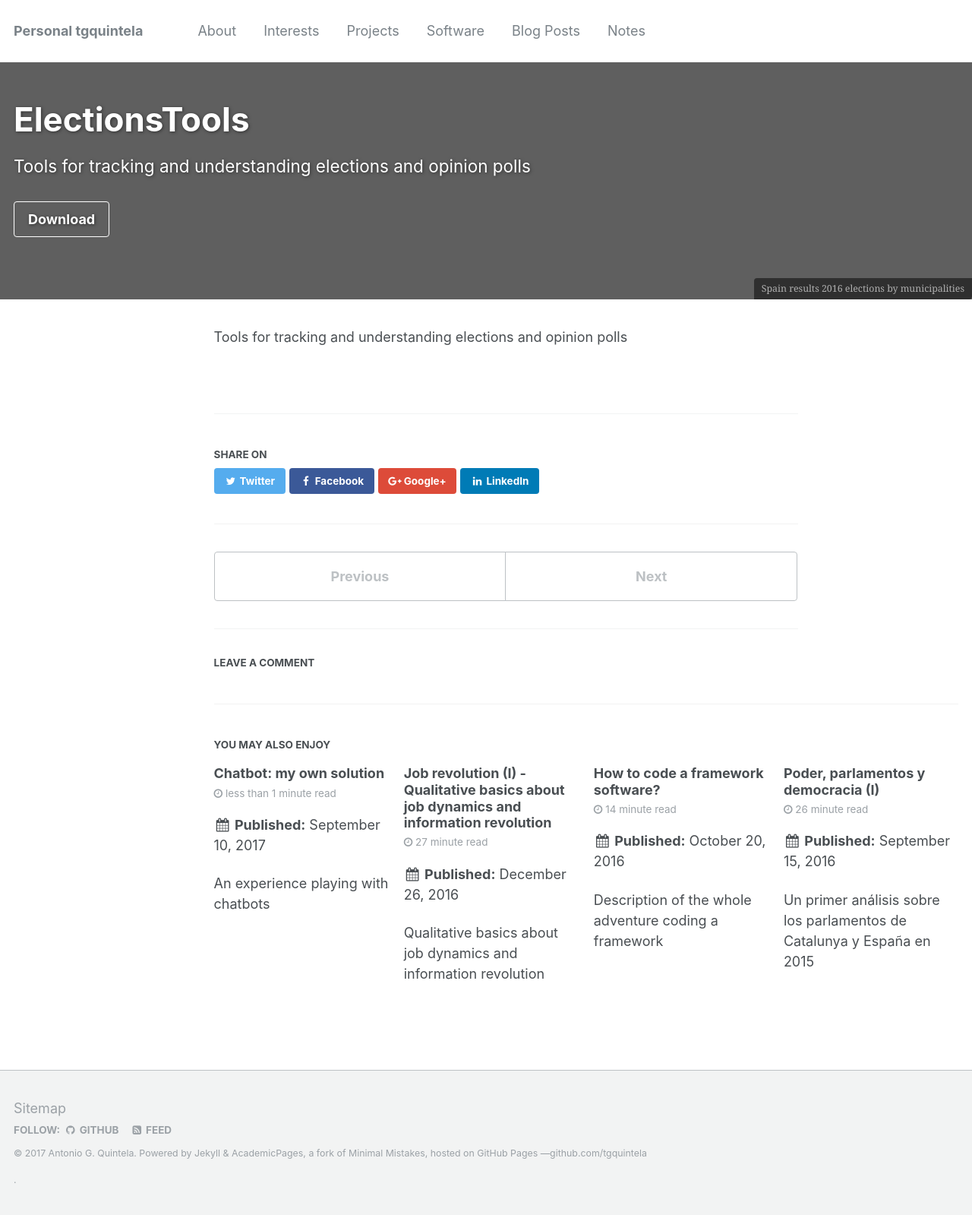
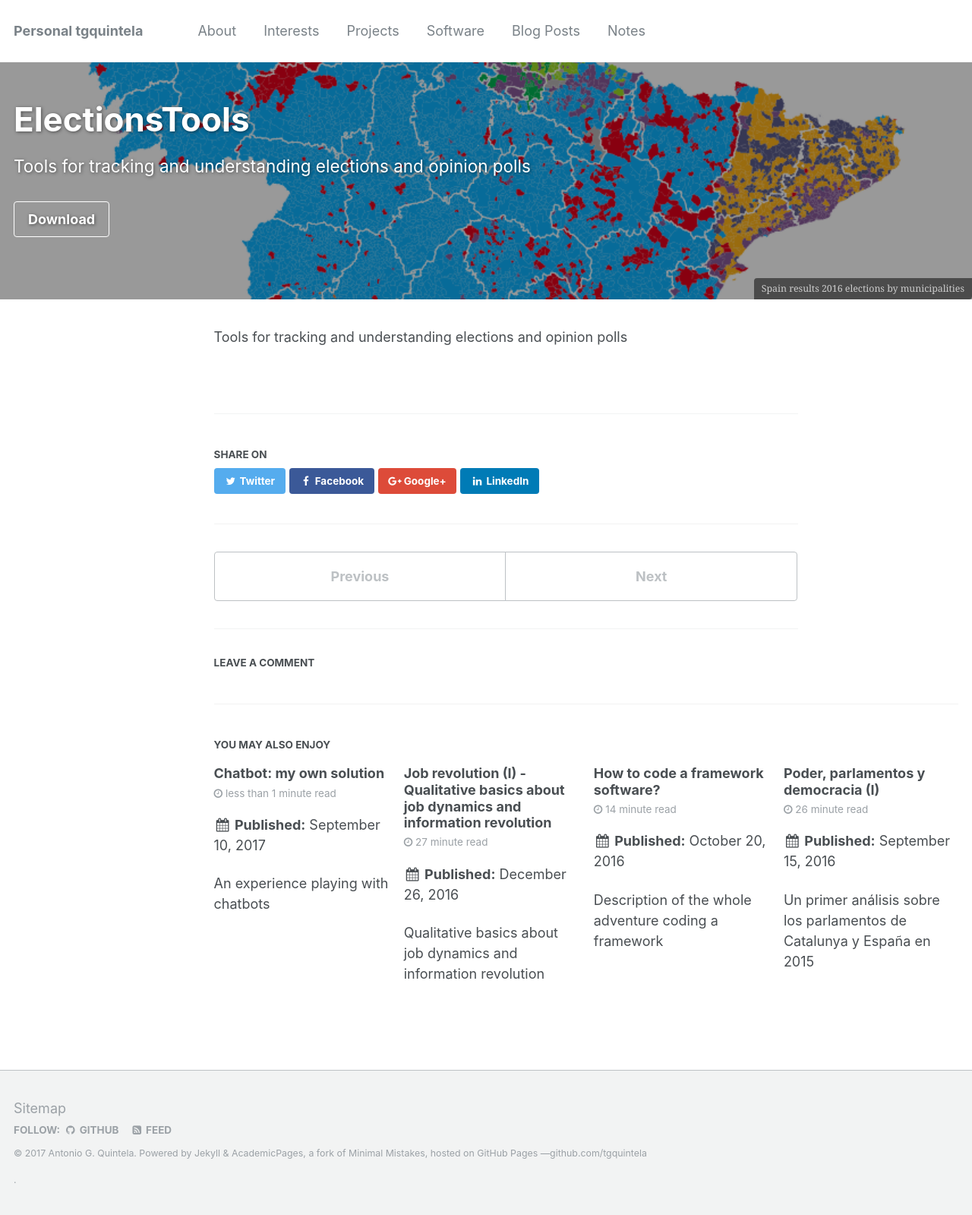
Before and after one commit to tgquintela/tgquintela.github.io, a Jekyll site: the page built from _software/ElectionsTools.md, in a window 1280 px wide. Shown: the whole page at 76% size. Built offline with Jekyll 4.4.1, drawn with Linux system fonts in a browser that asks for light colours; comment, search, counter and statistics services are not loaded.

Commit message:
Examples.

```diff
--- a/_software/ElectionsTools.md
+++ b/_software/ElectionsTools.md
@@ -7,7 +7,7 @@ date: 2015-10-01
 permalink: /software/ElectionsTools
 
 header:
-  overlay_image: software/spain_eleccions.jpg
+  overlay_image: software/spain_eleccions.png
   overlay_filter: 0.4
   caption: "Spain results 2016 elections by municipalities"
   cta_label: "Download"
```
Also changed, not shown: images/software/complex-network2.png (added).
